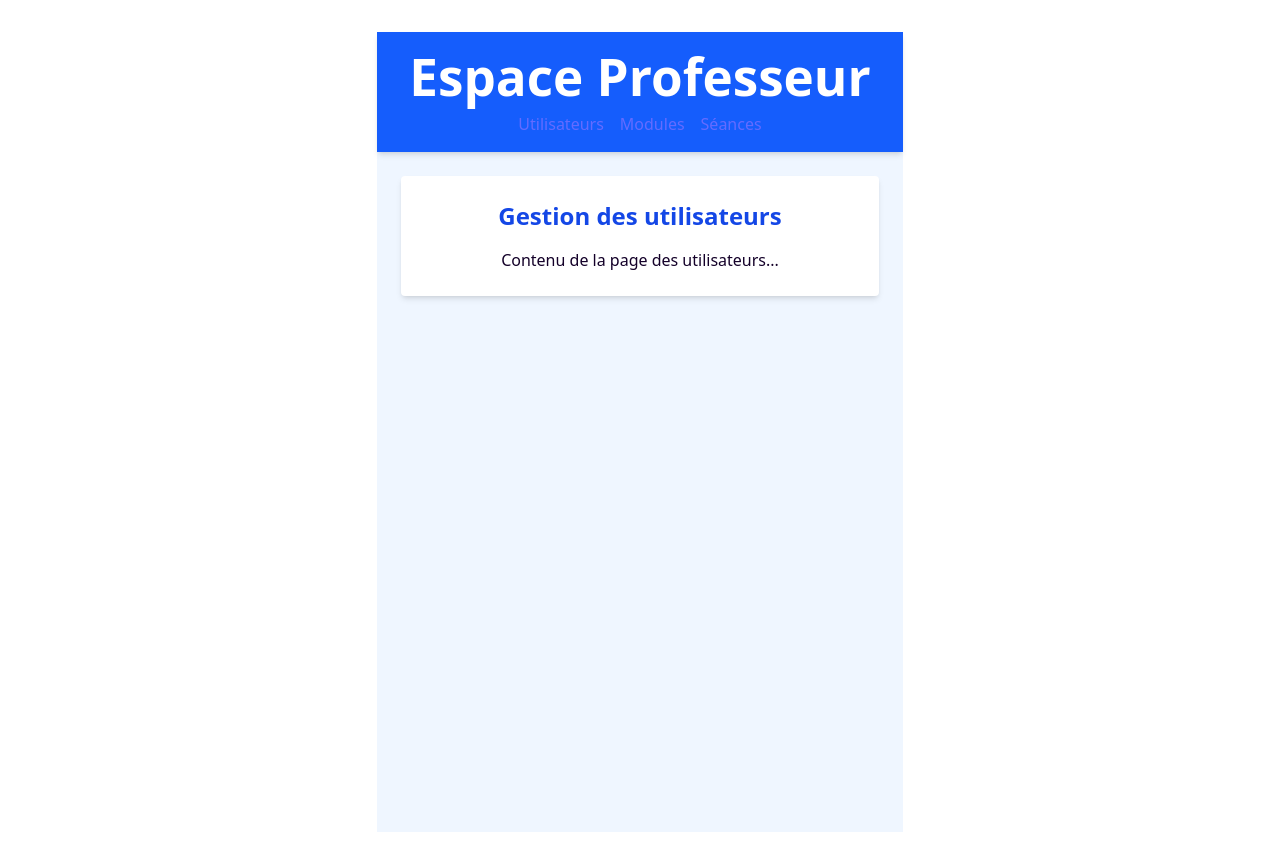
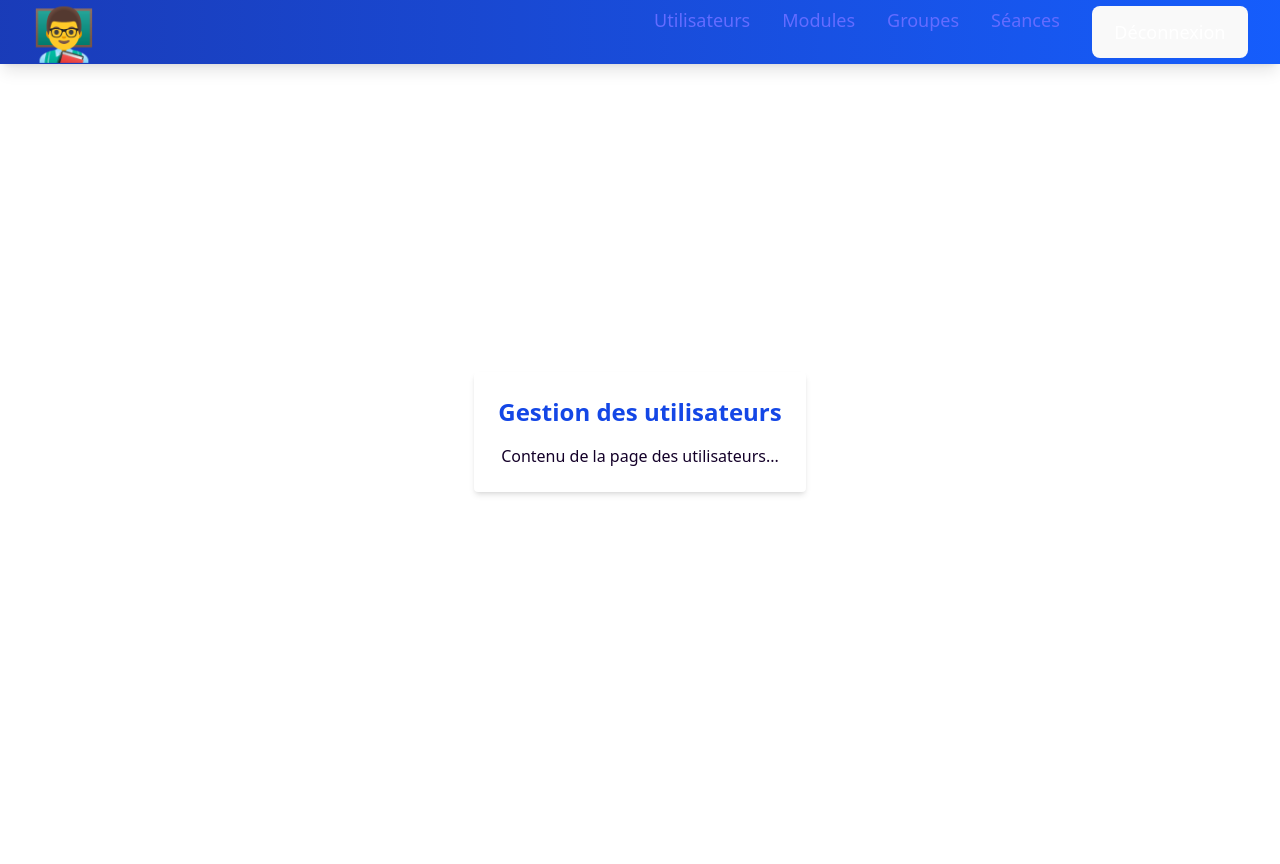
Before and after one commit to ismailtj/presensiaFront, a React (Vite) app: page /prof in a window 1280 px wide. After the commit the page ends 800 px from the top, so only its background shows below. Built offline with nearby package versions, Linux system fonts and the light colour scheme; sample sign-in values are in the browser's storage.

Commit message:
first commit

```diff
--- a/src/components/Login.jsx
+++ b/src/components/Login.jsx
@@ -18,6 +18,7 @@ const Login = () => {
       const { jwt, user } = res.data;
       localStorage.setItem('jwt', jwt);
       localStorage.setItem('role', user.type);
+      localStorage.setItem('id', user.id);
 
       if (user.type == 'prof') navigate('/prof');
       else navigate('/etudiant');
--- a/src/pages/ProfPage.jsx
+++ b/src/pages/ProfPage.jsx
@@ -1,22 +1,129 @@
-import React from 'react'
-import { Link, Outlet } from 'react-router'
+import React, { useState } from 'react';
+import { Link, Outlet, useLocation,useNavigate } from 'react-router-dom';
+
+
 
 const ProfPage = () => {
+  const [open, setOpen] = useState(false);
+  const { pathname } = useLocation();
+
+  const navigate = useNavigate();
+
+  const navLinks = [
+    { name: 'Utilisateurs', path: 'users' },
+    { name: 'Modules', path: 'modules' },
+    { name: 'Groupes', path: 'groups' },
+    { name: 'Séances', path: 'seances' },
+  ];
+
+  // La fonction isActive vérifie si le chemin actuel contient le 'path' du lien,
+  // ce qui est utile pour les routes imbriquées (ex: /prof/users vs /prof/users/1)
+  const isActive = (path) => pathname.includes(path);
+  const handleLogout = () => {
+    localStorage.removeItem('jwt'); // ou sessionStorage selon ton stockage
+    navigate('/login'); // redirige vers la page de connexion
+  };
+
   return (
-    <div className="min-h-screen bg-blue-50 flex flex-col">
-    <header className="bg-blue-600 text-white py-4 px-8 shadow-md">
-      <h1 className="text-xl font-bold">Espace Professeur</h1>
-      <nav className="mt-2 space-x-4">
-        <Link to="users" className="hover:underline">Utilisateurs</Link>
-        <Link to="modules" className="hover:underline">Modules</Link>
-        <Link to="seances" className="hover:underline">Séances</Link>
-      </nav>
-    </header>
-    <main className="flex-1 p-6">
-      <Outlet />
-    </main>
-  </div>
+    <div>
+    {/* Navbar - En-tête qui prend toute la largeur */}
+      <header className="w-full bg-gradient-to-r from-blue-800 to-blue-600 text-white shadow-lg z-50 fixed top-0 left-0">
+        <div className="max-w-7xl mx-auto px-4 sm:px-6 lg:px-8">
+          <div className="flex justify-between items-center h-16">
+            {/* Logo / Titre (aligné à gauche) */}
+            <h1 className="text-2xl font-bold tracking-wide  **hidden md:block**">👨‍🏫</h1>
+
+            {/* Navigation pour écrans Desktop (cachée sur mobile) */}
+            <nav className="hidden md:flex space-x-8 text-lg font-medium">
+              {navLinks.map(({ name, path }) => (
+                <Link
+                  key={path}
+                  to={path}
+                  // Classes pour le style et l'effet au survol, avec un indicateur d'active
+                  className={`relative text-light transition-colors duration-300 hover:text-yellow-300
+                  ${isActive(path) ? ' font-semibold' : ''}`}
+                >
+                  {name}
+                  {/* Petit indicateur visuel de la page active (facultatif) */}
+                  {isActive(path) && (
+                    <span className="absolute inset-x-0 bottom-0 h-0.5 bg-yellow-300 transform scale-x-75 transition-transform duration-300 group-hover:scale-x-100"></span>
+                  )}
+                </Link>
+              ))}
+              <button
+                onClick={handleLogout}
+                className="bg-red-500 hover:bg-red-600 px-4 py-2 rounded"
+              >
+                Déconnexion
+              </button>
+            </nav>
+
+            {/* Bouton du menu mobile (affiché seulement sur mobile) */}
+            <div className="md:hidden">
+              <button
+                onClick={() => setOpen(!open)}
+                className="focus:outline-none text-white hover:text-yellow-300 transition-colors duration-300"
+                aria-label="Toggle menu"
+              >
+                <svg
+                  className="w-7 h-7"
+                  fill="none"
+                  stroke="currentColor"
+                  viewBox="0 0 24 24"
+                  xmlns="http://www.w3.org/2000/svg"
+                >
+                  {open ? (
+                    <path
+                      strokeLinecap="round"
+                      strokeLinejoin="round"
+                      strokeWidth={2}
+                      d="M6 18L18 6M6 6l12 12" // Icône croix
+                    />
+                  ) : (
+                    <path
+                      strokeLinecap="round"
+                      strokeLinejoin="round"
+                      strokeWidth={2}
+                      d="M4 6h16M4 12h16M4 18h16" // Icône hamburger
+                    />
+                  )}
+                </svg>
+              </button>
+            </div>
+          </div>
+        </div>
+
+        {/* Menu mobile dépliant */}
+        {open && (
+          <div className="md:hidden bg-blue-700 px-4 pb-4 pt-2 space-y-2 transition-all duration-300 ease-in-out transform origin-top animate-slide-down">
+            {navLinks.map(({ name, path }) => (
+              <Link
+                key={path}
+                to={path}
+                onClick={() => setOpen(false)} // Ferme le menu après un clic
+                className={`block py-2 rounded px-3 text-base font-medium
+                  ${isActive(path)
+                    ? 'bg-yellow-400 text-blue-800 font-semibold' // Style actif
+                    : 'text-white hover:bg-blue-500' // Style inactif au survol
+                  }`}
+              >
+                {name}
+              </Link>
+            ))}
+          </div>
+        )}
+      </header>
+
+
+      <main className="flex-1 p-6 mt-16 min-vw-100">
+        <Outlet />
+      </main>
+    </div>
   )
 }
 
-export default ProfPage
+
+//   );
+// };
+
+export default ProfPage;
```
